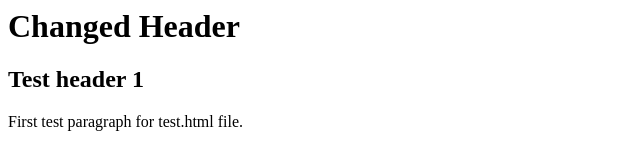
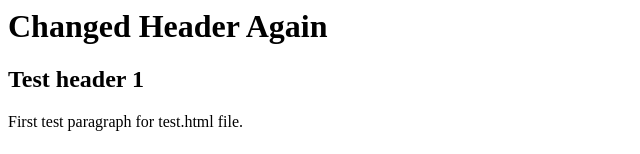
Before and after one commit to aeroinspace/Test_Website, a plain HTML site: page index.html in a window 1280 px wide. Shown: the top 154 px of the page, without its empty margins (0-640 px from the left). Drawn offline with Linux system fonts and the light colour scheme.

Commit message:
Update index.html

```diff
--- a/index.html
+++ b/index.html
@@ -1,6 +1,6 @@
 <html>
 	<h1>
-		Changed Header
+		Changed Header Again
 	</h1>
 	<body>
 		<h2>Test header 1</h2>
```
